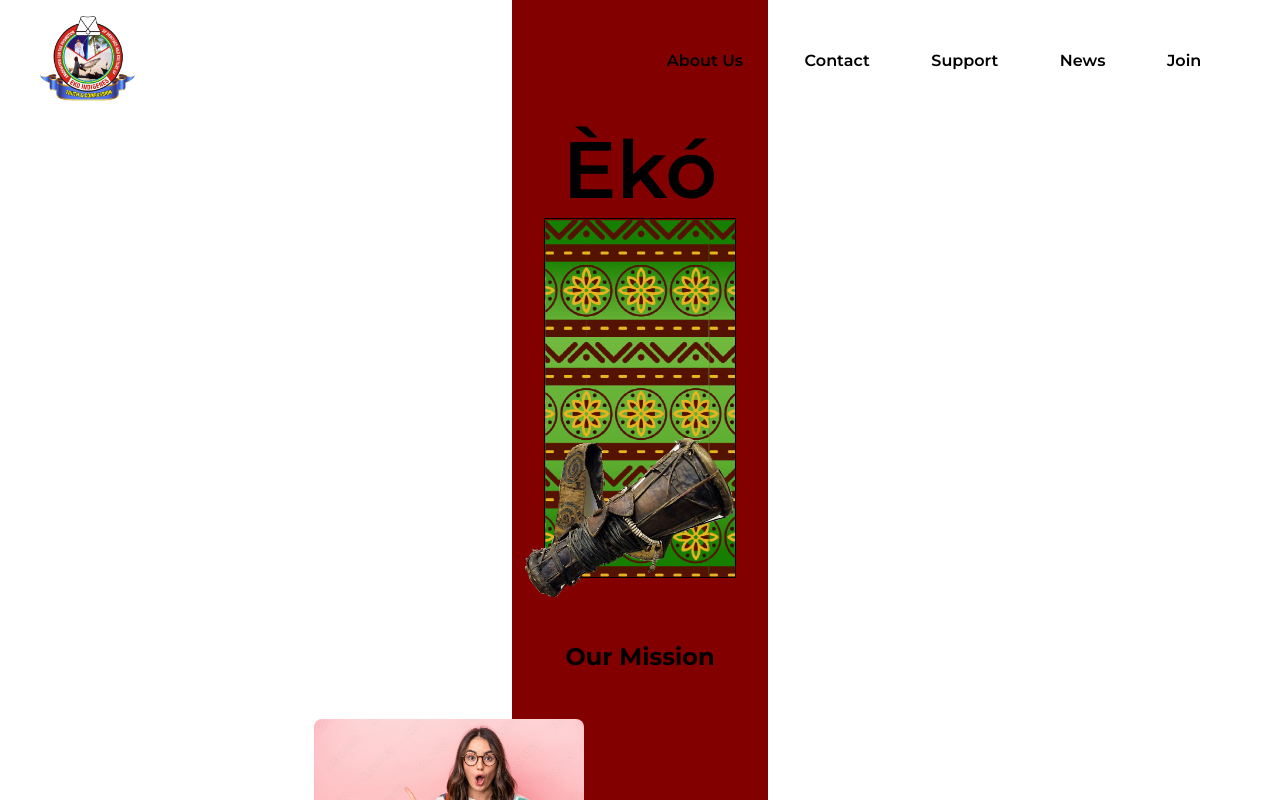
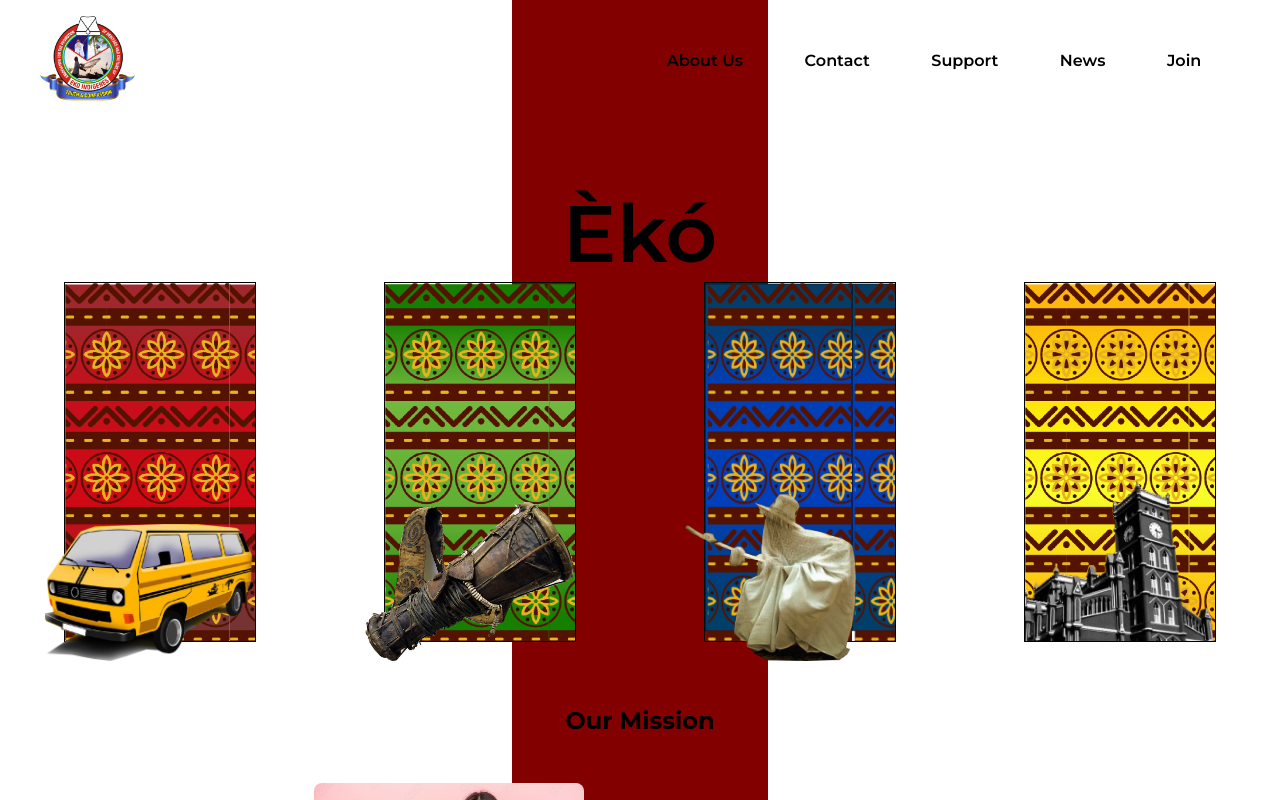
Before and after one commit to dhani-el/aphcekoindigenes, a React (Vite) app: page / in a window 1280 px wide. Shown: the top 800 px of the page. Built offline with nearby package versions, Linux system fonts and the light colour scheme.

Commit message:
minor change

```diff
--- a/src/Home/components.jsx
+++ b/src/Home/components.jsx
@@ -28,10 +28,10 @@ export function FloatingText(){
 
 export function CenterPiece(){
     return <div id="center-piece">
-                {/* <Danfo/> */}
+                 <Danfo/>
                 <Drum/>
-                {/* <Eyo/>
-                <Church/> */}
+                 <Eyo/>
+                <Church/>
     </div>
 }
 function Danfo(){
--- a/src/Home/style.scss
+++ b/src/Home/style.scss
@@ -26,6 +26,7 @@
         display: flex;
         align-items: center;
         justify-content: center;
+        margin-top: 4rem;
         p{
             font-weight: 600;
             font-size: 4rem;
@@ -39,12 +40,11 @@
         display: flex;
         justify-content: space-around;
         .center-piece-item{
-            border: black solid 0.02rem;
             height: 25vh;
-            width: 45%;
+            width: 15%;
             position: relative;
             img{
-                width: 120%;
+                width: 130%;
                 position: absolute;
                 bottom: -20px;
                 left: -20px;
@@ -53,17 +53,27 @@
         .center-piece-item#Drum{
             background-image: url("../assets//drumbg.png");
             background-size: contain;
+            img{
+                bottom: 40px;
+                left: -10px;
+            }
         }
         .center-piece-item#Danfo{
             background-image: url("../assets//danfobg.png");
             background-size: contain;
             position: relative;
+            img{
+                width: 130%;
+                position: absolute;
+                bottom: -20px;
+                left: 5px;
+            }
         }
         .center-piece-item#Eyo{
             background-image: url("../assets//eyobg.png");
             background-size: contain;
             img{
-                width: 90%;
+                width: 130%;
                 position: absolute;
                 bottom: -20px;
                 right: 0px;
@@ -72,7 +82,12 @@
         .center-piece-item#Church{
             background-image: url("../assets//churchbg.png");
             background-size: contain;
-            overflow: hidden;
+            // overflow: hidden;
+            img{
+                width: 100%;
+                bottom: 0px;
+                left: 0px;
+            }
         }
     }
     #mission-container{
@@ -272,11 +287,24 @@
             .center-piece-item#Drum{
                 background-image: url("../assets//drumbg.png");
                 background-size: contain;
+                img{
+                    width: 110%;
+                    position: absolute;
+                    bottom: -20px;
+                    left: -20px;
+                }
+
             }
             .center-piece-item#Danfo{
                 background-image: url("../assets//danfobg.png");
                 background-size: contain;
                 position: relative;
+                img{
+                    width: 110%;
+                    position: absolute;
+                    bottom: -20px;
+                    left: -20px;
+                }
             }
             .center-piece-item#Eyo{
                 background-image: url("../assets//eyobg.png");
--- a/src/index.scss
+++ b/src/index.scss
@@ -20,7 +20,7 @@ html,body,#root{
 #nav-container{
     width: 100%;
     display: flex;
-    justify-content: space-between;
+    gap: 1.5rem;
     align-items: center;
     padding: 1rem 2.5rem;
     padding-right: 3rem;
@@ -80,7 +80,8 @@ html,body,#root{
 
 
     #nav-container{
-
+       justify-content: space-between;
+       gap: 0px;
         #logo-container{
             width: 8%;
             #island-image-container{
--- a/src/utils.jsx
+++ b/src/utils.jsx
@@ -18,9 +18,9 @@ const navItems = [
 
 export function NavBar({lists}){
     return <header id="nav-container">
+                    <SideNavigation items={navItems} />
                     <Logo/>
                     <NavLinks lists={lists}/>
-                    <SideNavigation items={navItems} />
     </header>
 }
 
```
